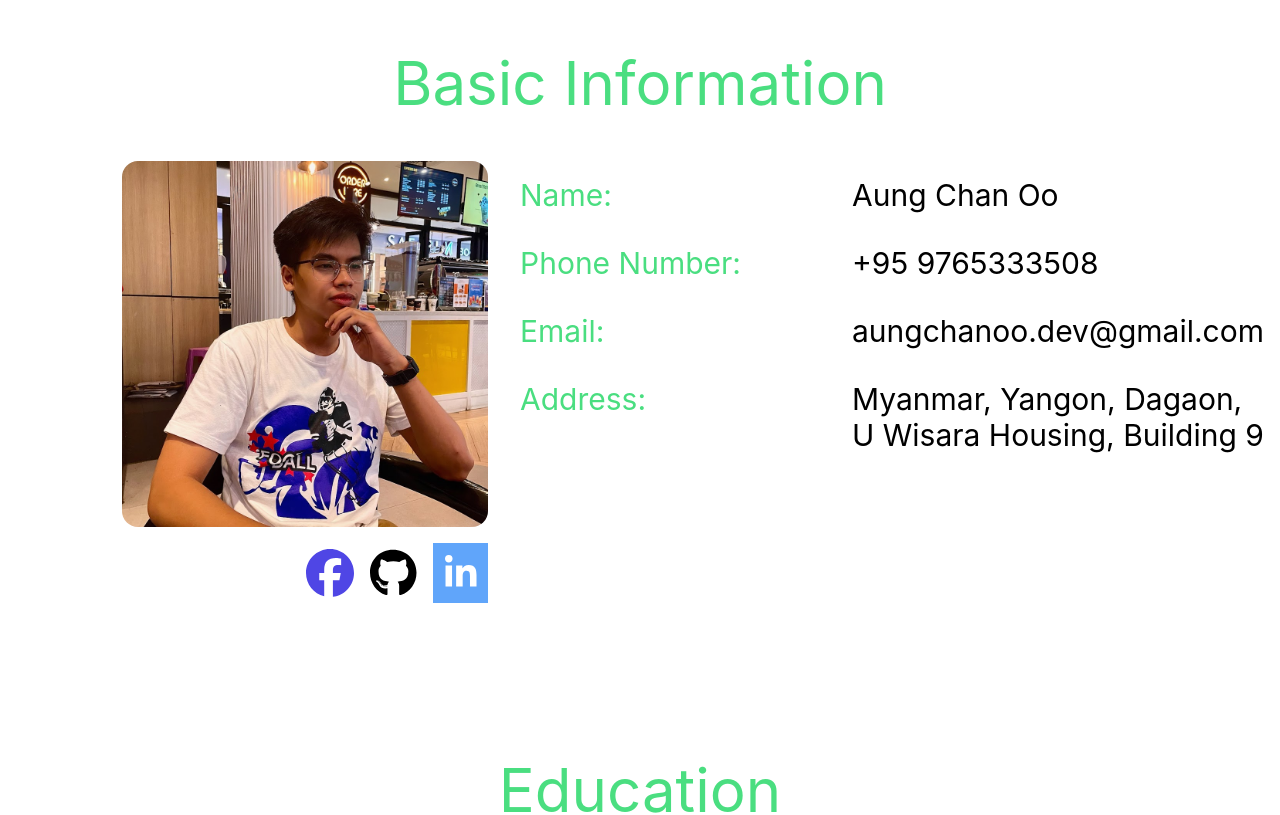
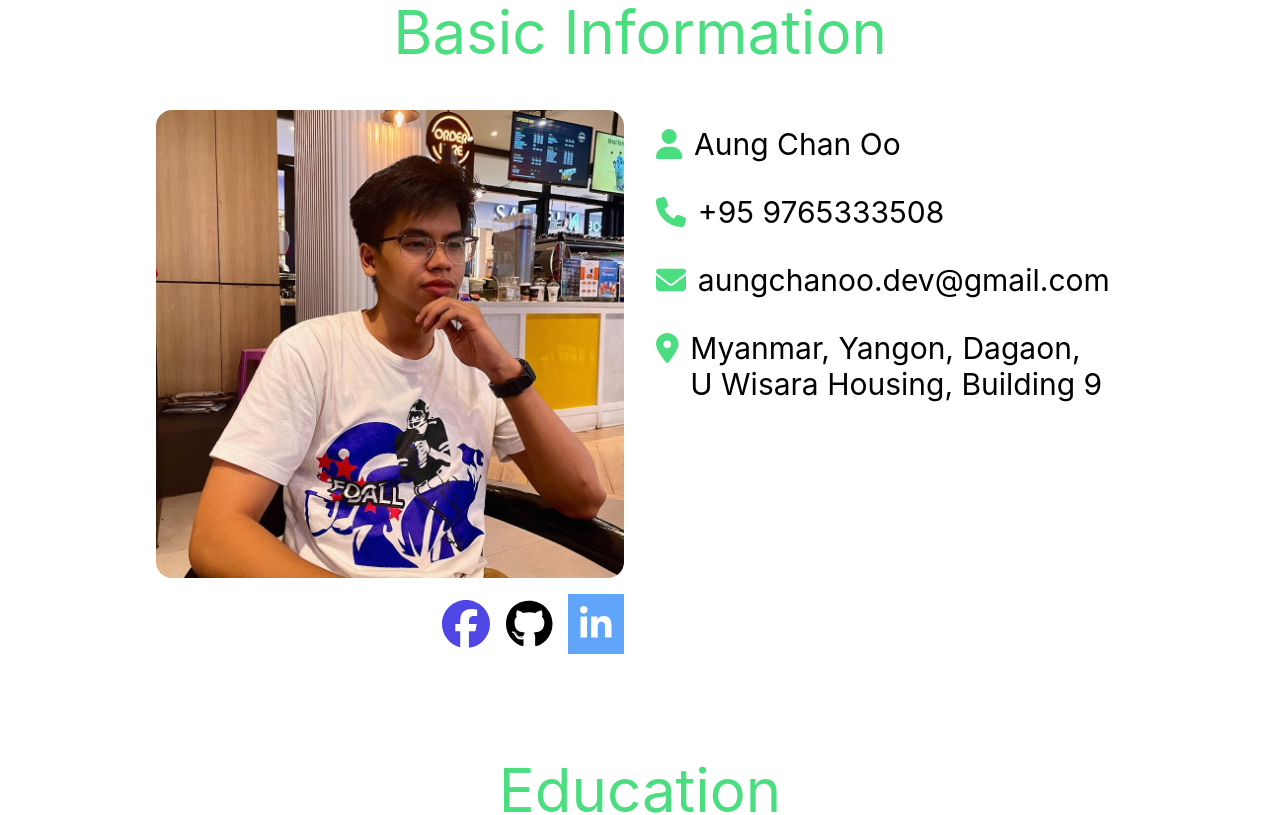
Before and after one commit to AdamFilk/my-portfolio, a React (Create React App) app: page / in a window 1280 px wide. Shown: the part 880-1695 px from the top of the page. Built offline with nearby package versions, Linux system fonts and the light colour scheme.

Commit message:
fix some ui

```diff
--- a/src/components/Bio.jsx
+++ b/src/components/Bio.jsx
@@ -1,6 +1,7 @@
 import profile from  "../images/profile.jpeg";
 import {FontAwesomeIcon} from "@fortawesome/react-fontawesome";
 import {faFacebook,faGithub,faLinkedinIn} from "@fortawesome/free-brands-svg-icons";
+import {faUser,faPhone,faEnvelope,faLocationDot} from "@fortawesome/free-solid-svg-icons";
 
 function Bio() {
 
@@ -20,19 +21,27 @@ function Bio() {
 
             <div className="flex flex-col gap-8 md:justify-start justify-center w-full p-4 md:text-3xl text-xl">
                 <div className="flex gap-3">
-                    <p className="text-green-400 md:w-80">Name:</p>
+                    <p className="text-green-400">
+                        <FontAwesomeIcon icon={faUser}></FontAwesomeIcon>
+                    </p>
                     <p>Aung Chan Oo</p>
                 </div>
                 <div className="flex gap-3">
-                    <p className="text-green-400 md:w-80">Phone Number:</p>
+                    <p className="text-green-400">
+                        <FontAwesomeIcon icon={faPhone}></FontAwesomeIcon>
+                    </p>
                     <p>+95 9765333508</p>
                 </div>
                 <div className="flex gap-3">
-                    <p className="text-green-400 md:w-80">Email:</p>
+                    <p className="text-green-400">
+                        <FontAwesomeIcon icon={faEnvelope}></FontAwesomeIcon>
+                    </p>
                     <p>aungchanoo.dev@gmail.com</p>
                 </div>
                 <div className="flex gap-3">
-                    <p className="text-green-400 md:w-80">Address:</p>
+                    <p className="text-green-400">
+                        <FontAwesomeIcon icon={faLocationDot}></FontAwesomeIcon>
+                    </p>
                     <p>Myanmar, Yangon, Dagaon,<br /> U Wisara Housing, Building 9</p>
                 </div>
             </div>
--- a/src/components/Education.jsx
+++ b/src/components/Education.jsx
@@ -26,7 +26,7 @@ function Education() {
     <div className="container mx-auto md:min-h-screen mb-8" id="edu">
         <h3 className="text-4xl md:text-6xl md:mb-12 text-green-400 text-center">Education</h3>
         <div className="flex justify-center items-center w-full h-full">
-            <div className="flex flex-col justify-center items-start border-l-green-500 border-l-4 m-8">
+            <div className="flex flex-col md:flex-row justify-center items-start border-l-green-500 border-l-4 m-8 md:border-b-4 border-b-green-500 md:border-l-0" >
             {
                 education.map((edu,i) =>
                 <div className="flex flex-col my-4 md:my-8 pl-4" key={i}>
```
